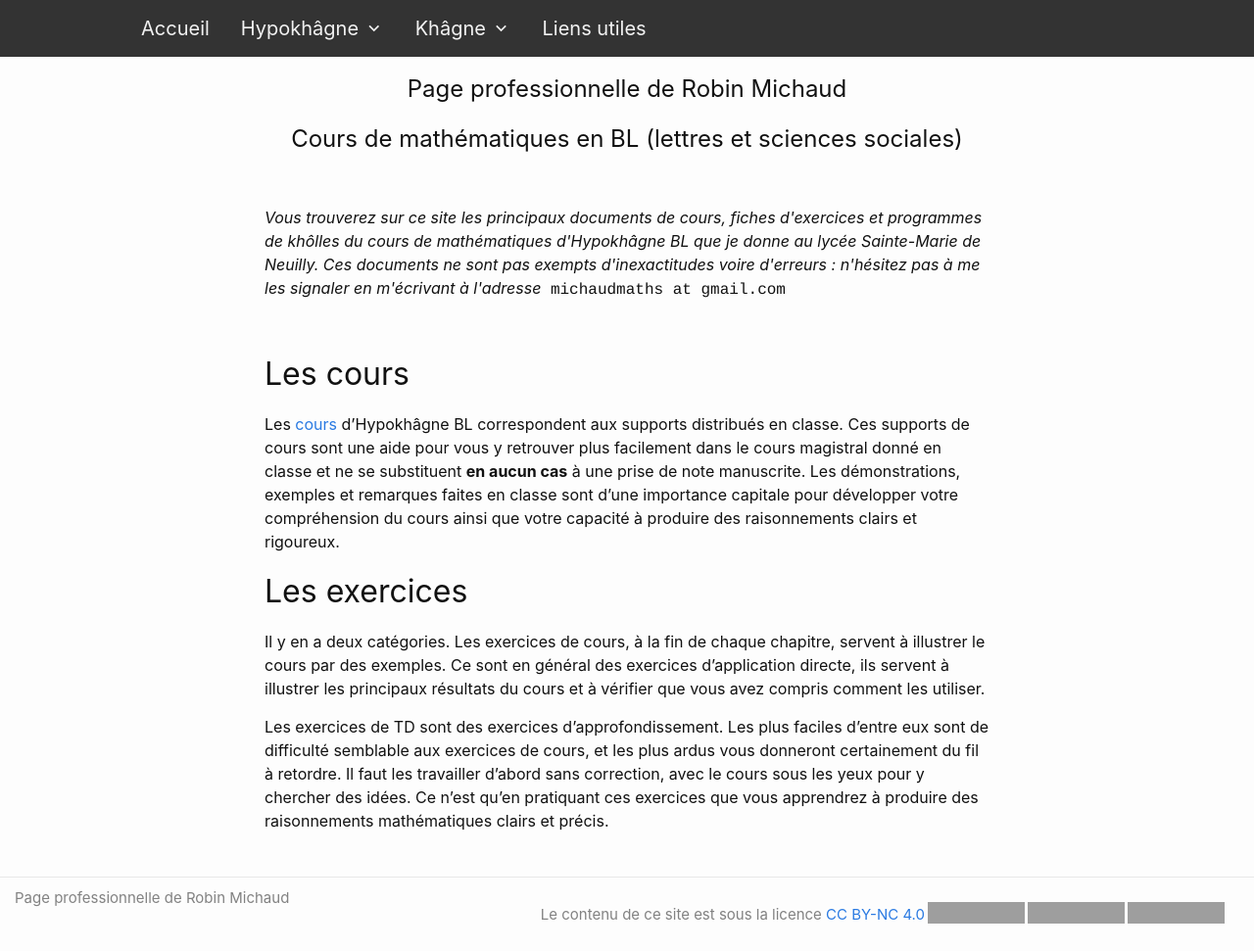
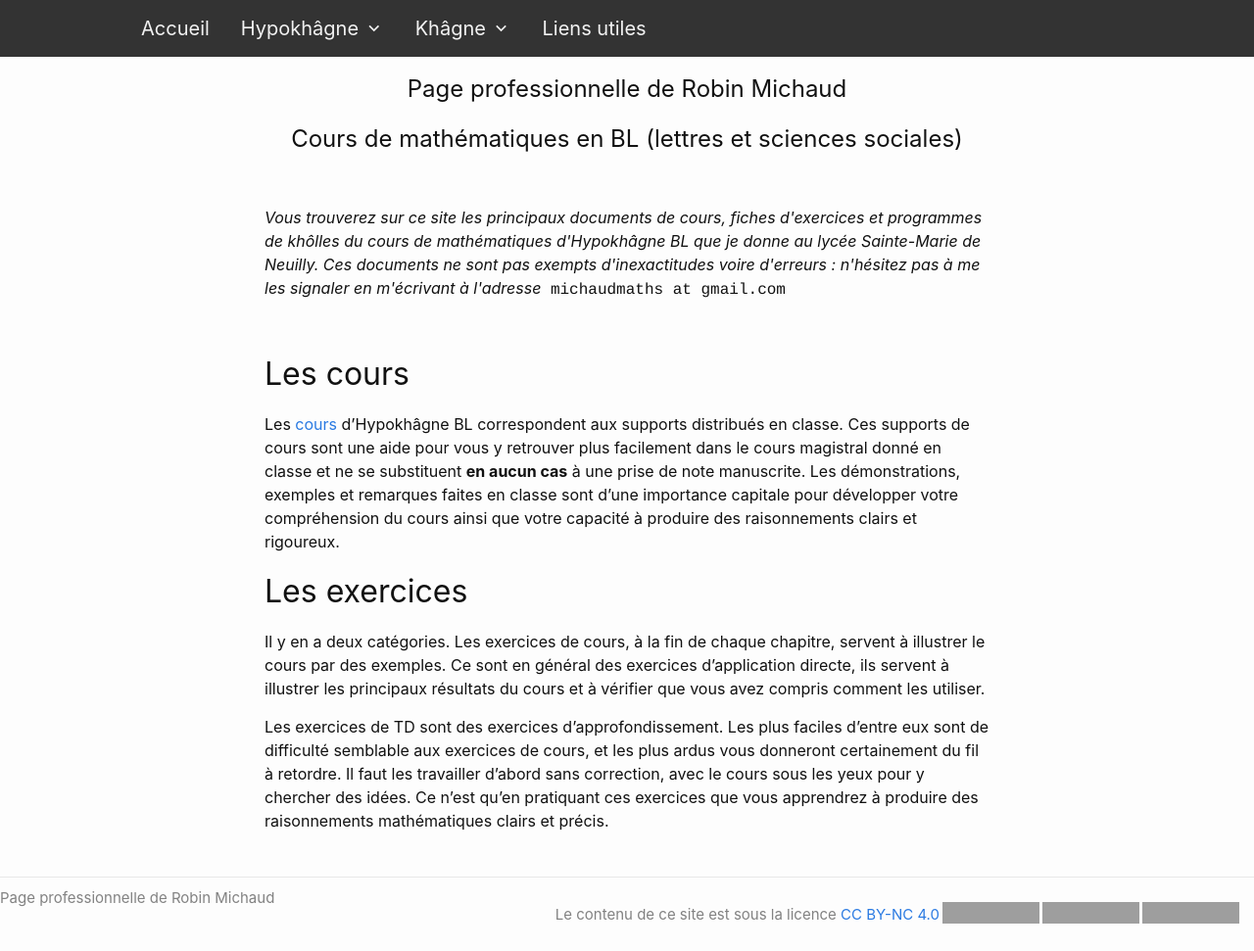
Before and after one commit to michaudmaths/michaudmaths.github.io, a Jekyll site: the page built from index.markdown, in a window 1280 px wide. Shown: the whole page at 98% size. Built offline with Jekyll 4.4.1, drawn with Linux system fonts in a browser that asks for light colours; nearby versions of some CDN libraries; grey boxes are pictures that could not be loaded.

Commit message:
changement css footer

```diff
--- a/_sass/minima/_layout.scss
+++ b/_sass/minima/_layout.scss
@@ -313,7 +313,7 @@
 .footer-col-1 {
   width: -webkit-calc(35% - (#{$spacing-unit} / 2));
   width:         calc(35% - (#{$spacing-unit} / 2));
-  padding-left:20px;
+  padding-left:5px;
 }
 
 .footer-col-2 {
@@ -323,7 +323,7 @@
 
 .footer-col-3 {
   float:right;
-  padding-right : 20px;
+  padding-right : 5px;
 }
 
 @include media-query($on-laptop) {
```
